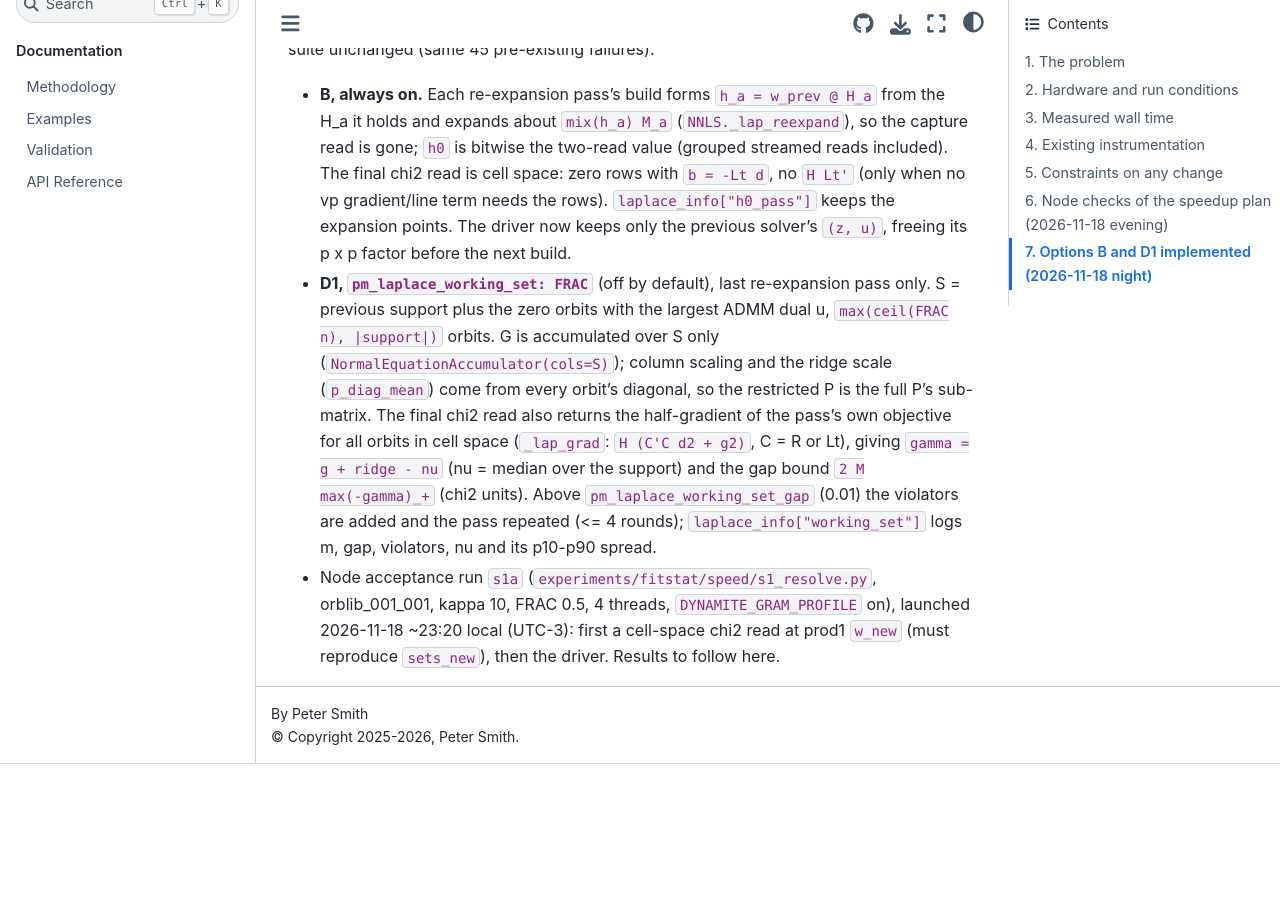
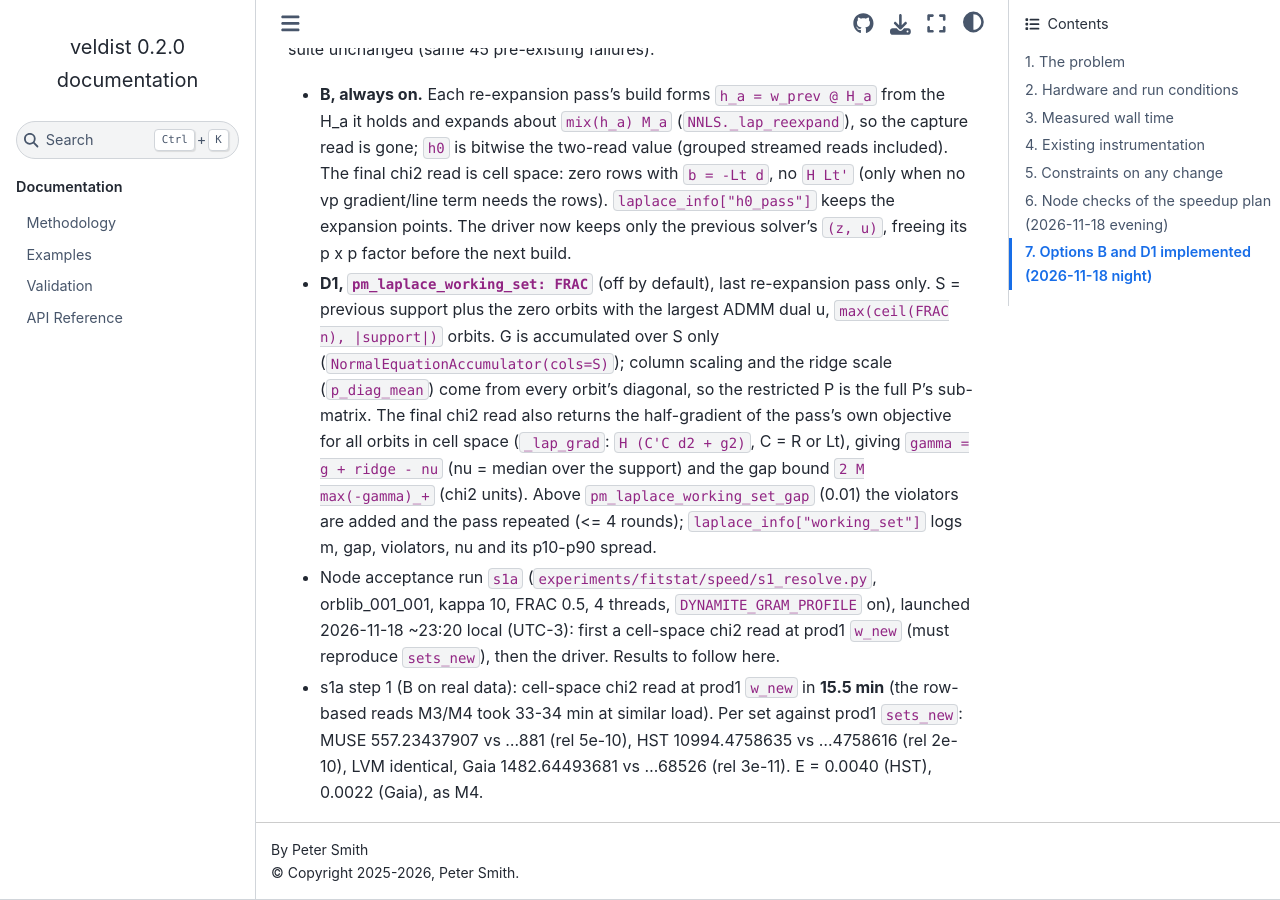
Before and after one commit to pjs902/veldist, a Sphinx documentation site: the page built from docs/laplace-solve-performance-record.md, in a window 1280 px wide and 900 px high, scrolled down 5467 px. Built offline with Sphinx 7.4.7 and the Sphinx Book theme 1.1.4, drawn with Linux system fonts in a browser that asks for light colours; before the commit the page ends 6231 px from its top, so only the background shows below that.

Commit message:
perf record: s1a step 1, cell-space chi2 read reproduces prod1 in 15.5 min

```diff
--- a/docs/laplace-solve-performance-record.md
+++ b/docs/laplace-solve-performance-record.md
@@ -187,3 +187,7 @@ Fork `feature/pm-fit-statistic`: 6605e3d (B), 8d5d965 (B guard), 9835e9c (D1). T
 - Node acceptance run `s1a` (`experiments/fitstat/speed/s1_resolve.py`, orblib_001_001, kappa 10, FRAC 0.5,
   4 threads, `DYNAMITE_GRAM_PROFILE` on), launched 2026-11-18 ~23:20 local (UTC-3): first a cell-space chi2 read at
   prod1 `w_new` (must reproduce `sets_new`), then the driver. Results to follow here.
+- s1a step 1 (B on real data): cell-space chi2 read at prod1 `w_new` in **15.5 min** (the row-based reads M3/M4
+  took 33-34 min at similar load). Per set against prod1 `sets_new`: MUSE 557.23437907 vs ...881 (rel 5e-10),
+  HST 10994.4758635 vs ...4758616 (rel 2e-10), LVM identical, Gaia 1482.64493681 vs ...68526 (rel 3e-11).
+  E = 0.0040 (HST), 0.0022 (Gaia), as M4.
```
